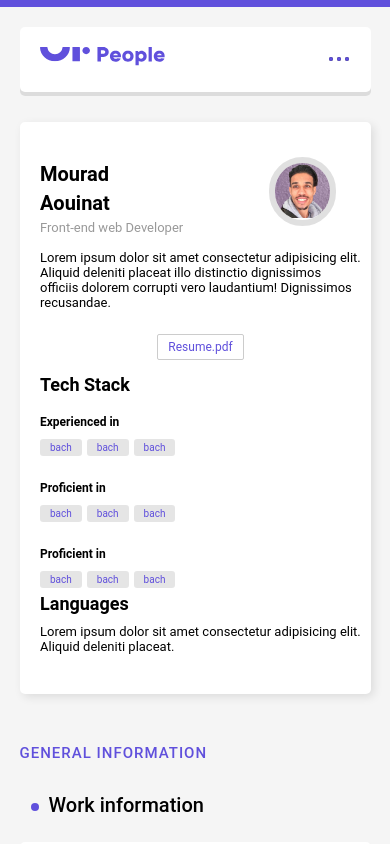
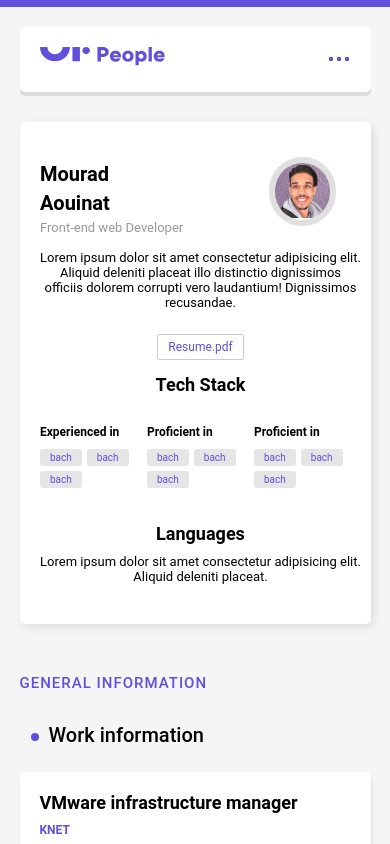
Before and after one commit to mouradaouinat/ur-people, a React (Create React App) app: page /profile/1 in a window 390 px wide. Shown: the top 844 px of the page. Built offline with nearby package versions, Linux system fonts and the light colour scheme.

Commit message:
Add media queries to People page

```diff
--- a/src/components/pages/People.jsx
+++ b/src/components/pages/People.jsx
@@ -8,6 +8,11 @@ const Container = styled.div`
   max-width: 1000px;
   margin: 0 auto;
   margin-top: 3rem;
+
+  @media only screen and (max-width: 600px) {
+    max-width: 590px;
+    text-align: center;
+  }
 `;
 
 const Nav = styled.div`
@@ -18,6 +23,11 @@ const Nav = styled.div`
 
 const Logo = styled.div`
   margin-top: 1.2rem;
+
+  @media only screen and (max-width: 600px) {
+    margin: auto;
+    margin-bottom: 1rem;
+  }
 `;
 
 const Search = styled.div`
@@ -29,6 +39,10 @@ const Search = styled.div`
     border-radius: 0.3rem;
     padding: 1rem;
     font-size: 1.3rem;
+  }
+
+  @media only screen and (max-width: 600px) {
+    margin: auto;
   }
 `;
 
--- a/src/components/sections/PersonCard.jsx
+++ b/src/components/sections/PersonCard.jsx
@@ -55,6 +55,10 @@ const CardSubHeading = styled.h2`
   font-weight: 600;
   font-size: 1.8rem;
   margin-bottom: 1rem;
+
+  @media only screen and (max-width: 600px) {
+    text-align: center;
+  }
 `;
 
 const HeadingTertiary = styled.h3`
@@ -73,6 +77,10 @@ const TextMuted = styled.h2`
 const Description = styled.p`
   font-size: 1.3rem;
   margin-bottom: 3rem;
+
+  @media only screen and (max-width: 600px) {
+    text-align: center;
+  }
 `;
 
 const Button = styled.a`
@@ -105,6 +113,17 @@ const StackUL = styled.ul`
   }
 `;
 
+const Skills = styled.div`
+  display: flex;
+  flex-direction: column;
+  margin-bottom: 3rem;
+
+  @media only screen and (max-width: 600px) {
+    flex-direction: row;
+    justify-content: space-between;
+  }
+`;
+
 const PersonCard = () => (
   <Wrapper>
     <NavBar></NavBar>
@@ -125,24 +144,26 @@ const PersonCard = () => (
           <Button href="#!">Resume.pdf</Button>
         </div>
         <CardSubHeading>Tech Stack</CardSubHeading>
+        <Skills>
+          <StackUL>
             <HeadingTertiary>Experienced in</HeadingTertiary>
-        <StackUL>
             <li>bach</li>
             <li>bach</li>
             <li>bach</li>
           </StackUL>
+          <StackUL>
             <HeadingTertiary>Proficient in</HeadingTertiary>
-        <StackUL>
             <li>bach</li>
             <li>bach</li>
             <li>bach</li>
           </StackUL>
+          <StackUL>
             <HeadingTertiary>Proficient in</HeadingTertiary>
-        <StackUL>
             <li>bach</li>
             <li>bach</li>
             <li>bach</li>
           </StackUL>
+        </Skills>
         <CardSubHeading>Languages</CardSubHeading>
         <Description>
           Lorem ipsum dolor sit amet consectetur adipisicing elit. Aliquid
--- a/src/services/condidatesService.js
+++ b/src/services/condidatesService.js
@@ -1,5 +1,6 @@
 const condidates = [
   {
+    id: "1",
     firstName: "Mourad",
     lastName: "Aouinat",
     role: "Front-end Web Developer",
```
Lines whose indentation alone changed are shown as unchanged.
